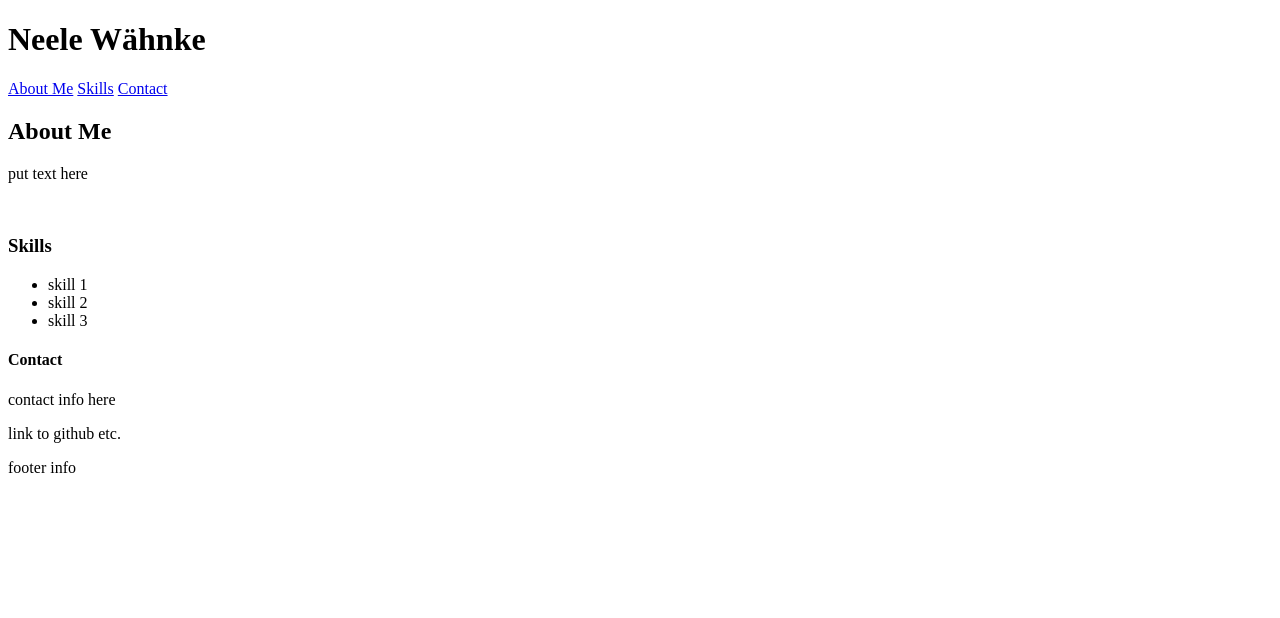
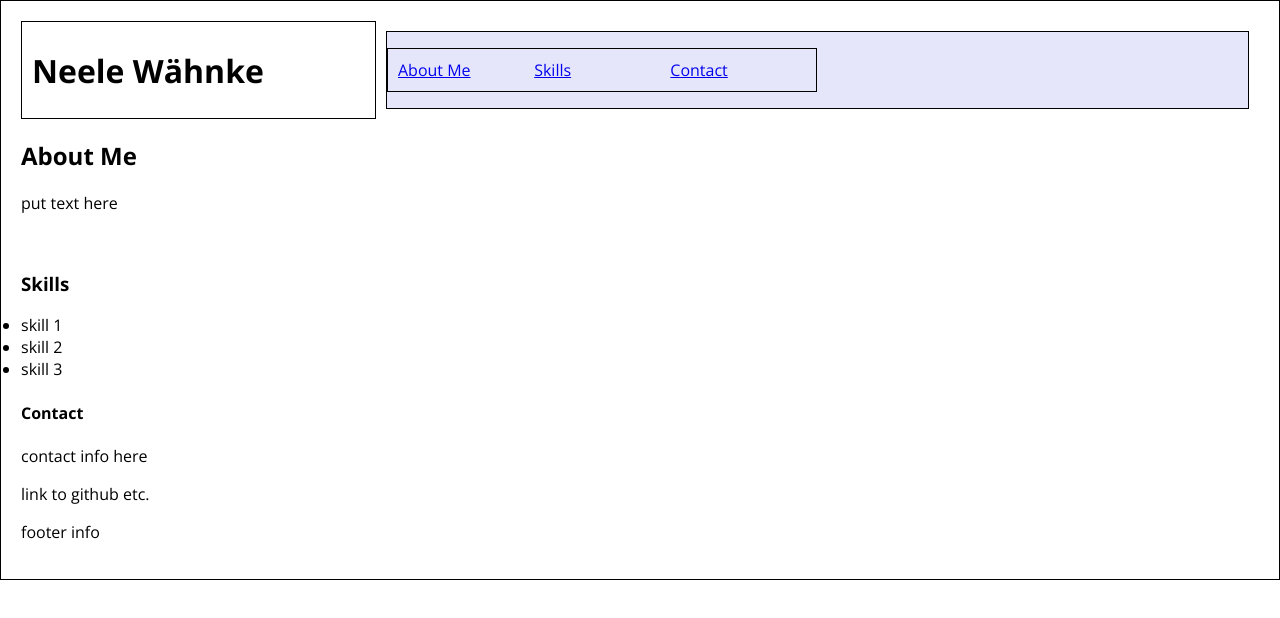
Before and after one commit to NeeleWaehnke/personal-website, a plain HTML site: page index.html in a window 1280 px wide. Drawn offline with Linux system fonts and the light colour scheme.

Commit message:
Change nav-bar position and sizing

```diff
--- a/index.html
+++ b/index.html
@@ -10,12 +10,14 @@
     <title>Personal Website</title>
   </head>
   <body>
-    <header>
+    <header class="header">
       <h1>Neele Wähnke</h1>
-      <nav id="nav">
-        <a href="#about-me">About Me</a>
-        <a href="#skills">Skills</a>
-        <a href="#contact">Contact</a>
+      <nav class="navbar">
+        <ul class="navigation">
+          <li><a href="#about-me">About Me</a></li>
+          <li><a href="#skills">Skills</a></li>
+          <li><a href="#contact">Contact</a></li>
+        </ul>
       </nav>
     </header>
     <main>
--- a/styles.css
+++ b/styles.css
@@ -1,6 +1,52 @@
+@font-face {
+  font-family: "Open-Sans";
+  src: URL("./assets/OpenSans-VariableFont_wdth\,wght.ttf");
+}
 * {
   box-sizing: border-box;
+  width: 100%;
 }
+
+body {
+  font-family: "Open-Sans";
+  border: 1px solid black;
+  margin: auto;
+  padding: 20px;
+}
+.header {
+  display: flex;
+  padding: ;
+  justify-content: flex-start;
+  max-width: 100%;
+}
+
+.navbar {
+  background-color: lavender;
+  border: 1px solid black;
+  margin: 10px;
+  max-width: 100%;
+}
+
+.navigation {
+  display: flex;
+  justify-content: ;
+  list-style: none;
+  border: 1px black solid;
+  align-content: center;
+  padding: 10px;
+  max-width: 50%;
+}
+
+ul {
+  padding: 0;
+}
+
 h1 {
-  font-family: Open-Sans;
+  display: flex;
+  padding: 10px;
+  margin: 0;
+  border: 1px solid black;
+  align-content: center;
+  align-items: center;
+  width: 500px;
 }
```
Also changed, not shown: assets/OpenSans-VariableFont_wdth,wght.ttf (added), assets/sean-oulashin-KMn4VEeEPR8-unsplash.jpg (added).
